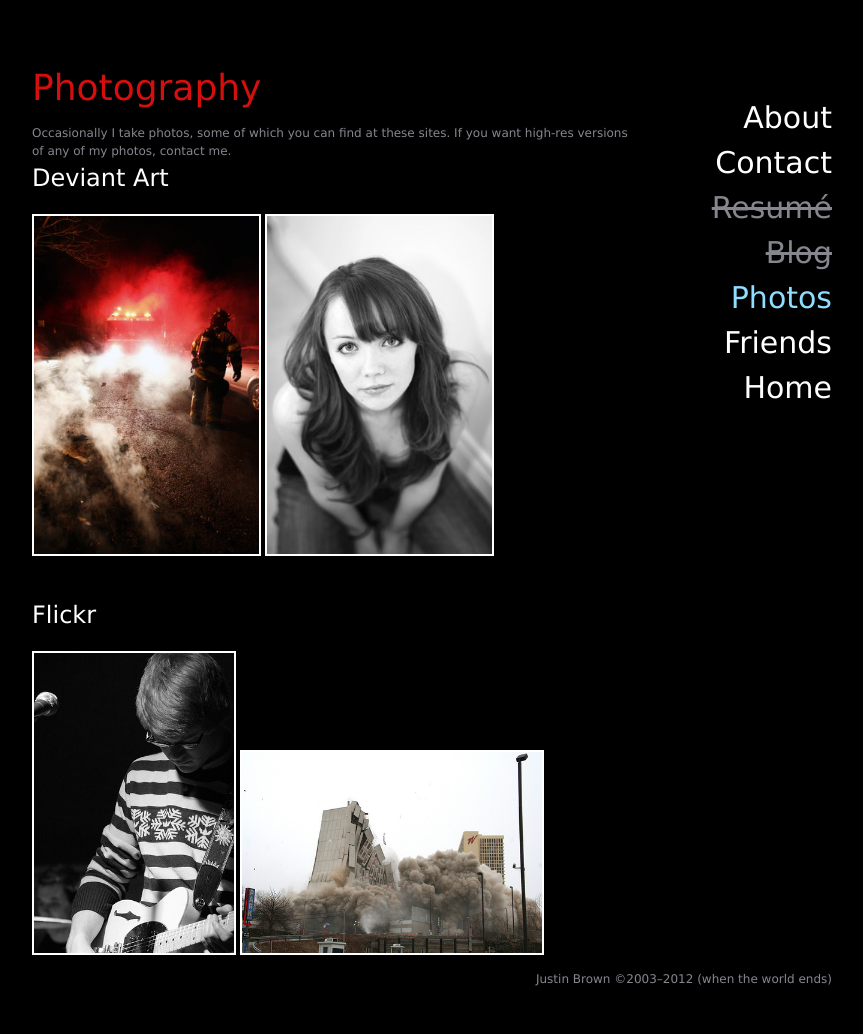
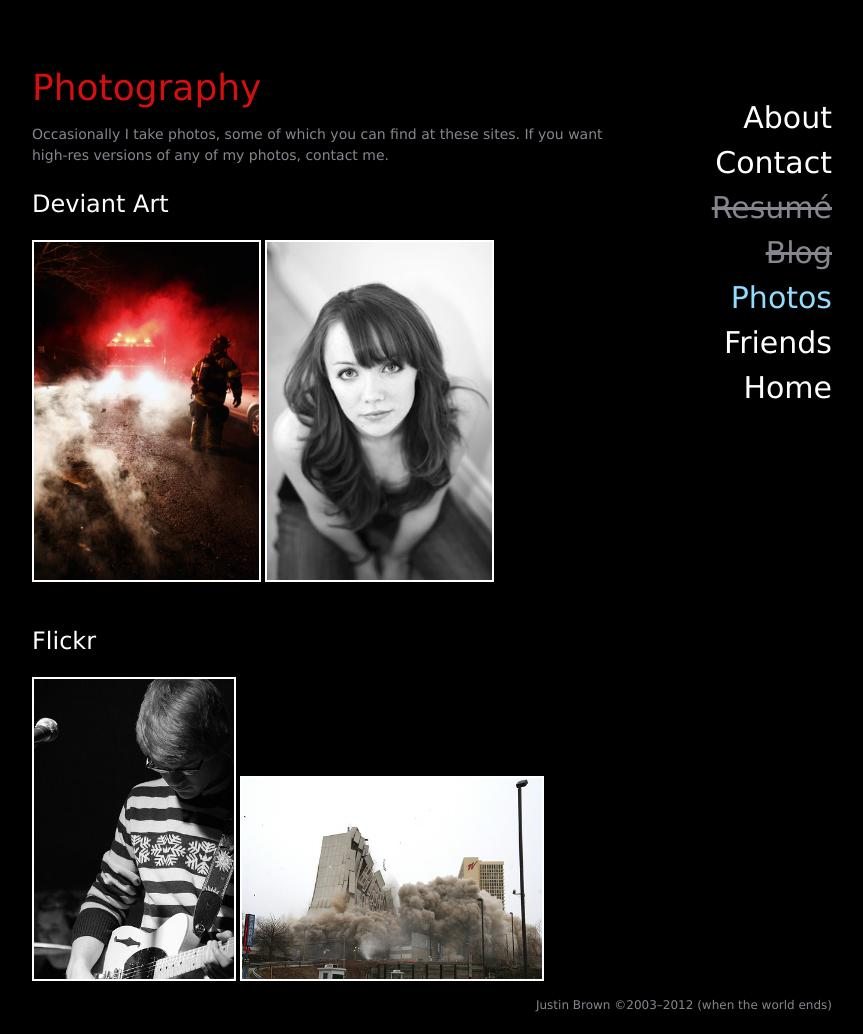
Before and after one commit to catgofire/catgofire.github.com, a Jekyll site: the page built from photos.html, in a window 1280 px wide. Shown: the whole page, without its empty margins (133-996 px from the left). Built offline with Jekyll 4.4.1, drawn with Linux system fonts in a browser that asks for light colours; nearby versions of some CDN libraries; Markdown is read by kramdown in place of the engine named in the settings; before the commit the page ends 1008 px from its top, so only the background shows below that.

Commit message:
spacing on Photos page

```diff
--- a/assets/css/main.css
+++ b/assets/css/main.css
@@ -78,6 +78,11 @@ a:focus
   outline:0
 }
 
+.explanation {
+  margin-bottom: 20px;
+  font-size: 14px;
+}
+
 a.photo img {
   border: 2px solid #fff;
 }
```
